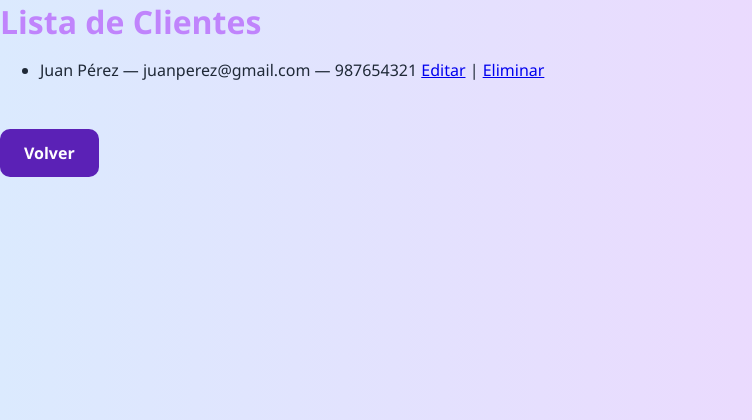
After one commit to diegolguin/miportafolio_1, a Django app: page /clientes/ in a window 1280 px wide. The commit adds this page. Shown: the top 420 px of the page, without its empty margins (0-752 px from the left). Run offline with Django 5.2, Linux system fonts and the light colour scheme; data comes from the database, SQL or seed files in the repository; both versions use the stored data as it was after the commit.

Commit message:
Proyecto  MiPortafolio_1 — se agrega CRUD completo, vistas edit/eliminar, autenticación y README actualizado con enlace Railway.

```diff
--- a/Diego_Sandoval/proyectos/admin.py
+++ b/Diego_Sandoval/proyectos/admin.py
@@ -1 +1,5 @@
 from django.contrib import admin
+from .models import Cliente, Producto
+
+admin.site.register(Cliente)
+admin.site.register(Producto)
--- a/Diego_Sandoval/proyectos/models.py
+++ b/Diego_Sandoval/proyectos/models.py
@@ -1 +1,17 @@
 from django.db import models
+
+class Cliente(models.Model):
+    nombre = models.CharField(max_length=100)
+    email = models.EmailField(unique=True)
+    telefono = models.CharField(max_length=15)
+
+    def __str__(self):
+        return self.nombre
+
+class Producto(models.Model):
+    nombre = models.CharField(max_length=100)
+    precio = models.DecimalField(max_digits=10, decimal_places=2)
+    stock = models.IntegerField(default=0)  # nuevo campo
+
+    def __str__(self):
+        return self.nombre
--- /dev/null
+++ b/Diego_Sandoval/proyectos/templates/proyectos/lista_clientes.html
@@ -0,0 +1,30 @@
+{% load static %}
+<!DOCTYPE html>
+<html lang="es">
+<head>
+  <meta charset="UTF-8">
+  <title>Lista de Clientes</title>
+  <link rel="stylesheet" href="{% static 'css/style.css' %}">
+</head>
+<body>
+  <h1>Lista de Clientes</h1>
+
+  {% if clientes %}
+    <ul>
+      {% for cliente in clientes %}
+        <li>
+          {{ cliente.nombre }} — {{ cliente.email }} — {{ cliente.telefono }}
+          <!-- 🔽 Botones CRUD -->
+          <a href="{% url 'editar_cliente' cliente.id %}" class="btn-edit">Editar</a> |
+          <a href="{% url 'eliminar_cliente' cliente.id %}" class="btn-delete"
+             onclick="return confirm('¿Seguro que deseas eliminar este cliente?')">Eliminar</a>
+        </li>
+      {% endfor %}
+    </ul>
+  {% else %}
+    <p>No hay clientes registrados.</p>
+  {% endif %}
+
+  <a class="btn" href="{% url 'lista' %}">Volver</a>
+</body>
+</html>
--- a/Diego_Sandoval/proyectos/urls.py
+++ b/Diego_Sandoval/proyectos/urls.py
@@ -1,6 +1,27 @@
 from django.urls import path
 from . import views
+from django.contrib.auth import views as auth_views
+
 urlpatterns = [
     path('', views.inicio, name='inicio'),
     path('lista/', views.lista, name='lista'),
+
+    # Clientes
+    path('clientes/', views.lista_clientes, name='lista_clientes'),
+    path('agregar_cliente/', views.agregar_cliente, name='agregar_cliente'),
+    path('editar_cliente/<int:id>/', views.editar_cliente, name='editar_cliente'),
+    path('eliminar_cliente/<int:id>/', views.eliminar_cliente, name='eliminar_cliente'),
+
+    # Productos
+    path('productos/', views.lista_productos, name='lista_productos'),
+    path('agregar_producto/', views.agregar_producto, name='agregar_producto'),
+    path('editar_producto/<int:id>/', views.editar_producto, name='editar_producto'),
+    path('eliminar_producto/<int:id>/', views.eliminar_producto, name='eliminar_producto'),
+
+    # Registro
+    path('registro/', views.registrar_usuario, name='registro'),
+
+    # Login y Logout
+    path('login/', auth_views.LoginView.as_view(template_name='proyectos/login.html'), name='login'),
+    path('logout/', auth_views.LogoutView.as_view(next_page='login'), name='logout'),
 ]
--- a/Diego_Sandoval/proyectos/views.py
+++ b/Diego_Sandoval/proyectos/views.py
@@ -1,7 +1,21 @@
+from django.contrib.auth.decorators import login_required
 from django.shortcuts import render, redirect
 from .models import Cliente, Producto
 from .forms import ClienteForm, ProductoForm
 
+def inicio(request):
+    return render(request, 'proyectos/inicio.html')
+
+# 👇 Aquí agregamos la nueva función lista
+from django.contrib.auth.decorators import login_required
+@login_required
+def lista(request):
+    proyectos = [
+        {"nombre": "Sistema de Ventas", "url": "lista_productos"},
+        {"nombre": "Gestión de Clientes", "url": "lista_clientes"},
+        {"nombre": "Inventario", "url": "lista_productos"},
+    ]
+    return render(request, 'proyectos/lista.html', {'proyectos': proyectos})
 def lista_clientes(request):
     clientes = Cliente.objects.all()
     return render(request, 'proyectos/lista_clientes.html', {'clientes': clientes})
@@ -29,3 +43,49 @@ def agregar_producto(request):
     else:
         form = ProductoForm()
     return render(request, 'proyectos/agregar_producto.html', {'form': form})
+from django.shortcuts import render, redirect
+from .forms import RegistroForm
+
+def registrar_usuario(request):
+    if request.method == 'POST':
+        form = RegistroForm(request.POST)
+        if form.is_valid():
+            form.save()  # crea el usuario
+            return redirect('login')  # redirige al login
+    else:
+        form = RegistroForm()
+    return render(request, 'proyectos/registro.html', {'form': form})
+# ✏️ Editar cliente
+def editar_cliente(request, id):
+    cliente = Cliente.objects.get(id=id)
+    if request.method == 'POST':
+        form = ClienteForm(request.POST, instance=cliente)
+        if form.is_valid():
+            form.save()
+            return redirect('lista_clientes')
+    else:
+        form = ClienteForm(instance=cliente)
+    return render(request, 'proyectos/editar_cliente.html', {'form': form})
+
+# ✏️ Editar producto
+def editar_producto(request, id):
+    producto = Producto.objects.get(id=id)
+    if request.method == 'POST':
+        form = ProductoForm(request.POST, instance=producto)
+        if form.is_valid():
+            form.save()
+            return redirect('lista_productos')
+    else:
+        form = ProductoForm(instance=producto)
+    return render(request, 'proyectos/editar_producto.html', {'form': form})
+# 🗑️ Eliminar cliente
+def eliminar_cliente(request, id):
+    cliente = Cliente.objects.get(id=id)
+    cliente.delete()
+    return redirect('lista_clientes')
+
+# 🗑️ Eliminar producto
+def eliminar_producto(request, id):
+    producto = Producto.objects.get(id=id)
+    producto.delete()
+    return redirect('lista_productos')
--- a/Diego_Sandoval/static/css/style.css
+++ b/Diego_Sandoval/static/css/style.css
@@ -1,65 +1,107 @@
-/* ===== Estilos generales ===== */
+/* Fondo general con degradado */
 body {
-    font-family: 'Segoe UI', Tahoma, Geneva, Verdana, sans-serif;
-    background: linear-gradient(to right, #e0f7fa, #e1bee7); /* degradado */
+    font-family: 'Segoe UI', sans-serif;
+    background: linear-gradient(to right, #dbeafe, #f5d0fe);
     margin: 0;
     padding: 0;
-    color: #333;
+    color: #1f2937;
 }
 
-/* ===== Encabezado ===== */
-h1 {
+/* Encabezado */
+header {
     text-align: center;
-    color: #4a148c; /* morado fuerte */
-    margin-top: 50px;
-    font-size: 2.5rem;
-    text-shadow: 2px 2px 5px rgba(0,0,0,0.1);
+    background: #111827;
+    color: white;
+    padding: 1.5rem 0;
+    box-shadow: 0 2px 6px rgba(0, 0, 0, 0.25);
 }
 
-/* ===== Párrafos ===== */
-p {
-    text-align: center;
-    font-size: 1.2rem;
-    margin: 20px 0;
+h1 {
+    font-size: 2rem;
+    margin: 0;
+    color: #c084fc;
 }
 
-/* ===== Links (botones) ===== */
-a {
+.usuario {
+    margin: 0.5rem 0;
+    font-size: 1rem;
+}
+
+.btn-logout {
     display: inline-block;
-    margin: 10px auto;
-    padding: 10px 20px;
-    background-color: #4a148c; /* morado */
-    color: #fff;
+    margin-top: 0.7rem;
+    padding: 0.5rem 1rem;
+    background-color: #7e22ce;
+    color: white;
+    border-radius: 10px;
     text-decoration: none;
     font-weight: bold;
-    border-radius: 8px;
+    transition: background 0.3s;
+}
+
+.btn-logout:hover {
+    background-color: #6d28d9;
+}
+
+/* Contenedor principal */
+main {
+    text-align: center;
+    padding: 2rem;
+}
+
+/* Lista de proyectos */
+.proyectos {
+    list-style: none;
+    padding: 0;
+    margin: 2rem auto;
+    display: flex;
+    flex-direction: column;
+    align-items: center;
+    gap: 1rem;
+}
+
+.proyectos li {
+    width: 60%;
+    background: white;
+    border-radius: 12px;
+    box-shadow: 0 4px 8px rgba(0, 0, 0, 0.15);
+    transition: transform 0.2s ease-in-out;
+}
+
+.proyectos li:hover {
+    transform: translateY(-4px);
+}
+
+/* Botones de proyectos */
+.btn-proyecto {
+    display: block;
+    padding: 1rem;
+    text-decoration: none;
+    color: #1f2937;
+    font-weight: bold;
+    border-radius: 10px;
+    background-color: white;
     transition: all 0.3s ease;
 }
 
-a:hover {
-    background-color: #7b1fa2; /* más claro al pasar el mouse */
-    transform: scale(1.05);
+.btn-proyecto:hover {
+    background-color: #c084fc;
+    color: white;
 }
 
-/* ===== Lista de proyectos ===== */
-ul {
-    list-style: none;
-    padding: 0;
-    max-width: 400px;
-    margin: 30px auto;
-    background: white;
+/* Botón inferior */
+.btn {
+    display: inline-block;
+    margin-top: 2rem;
+    background-color: #5b21b6;
+    color: white;
+    padding: 0.8rem 1.5rem;
     border-radius: 10px;
-    box-shadow: 0 4px 10px rgba(0,0,0,0.1);
-    overflow: hidden;
+    text-decoration: none;
+    font-weight: bold;
+    transition: background 0.3s;
 }
 
-ul li {
-    padding: 15px;
-    border-bottom: 1px solid #eee;
-    text-align: center;
-    font-size: 1.1rem;
+.btn:hover {
+    background-color: #4c1d95;
 }
-
-ul li:last-child {
-    border-bottom: none;
-}
```
Also changed, not shown: Diego_Sandoval/miportafolio/settings.py (+10 -3 lines), Diego_Sandoval/proyectos/forms.py (+30 -2 lines), Diego_Sandoval/proyectos/templates/proyectos/editar_cliente.html (added, +18 -0 lines), Diego_Sandoval/proyectos/templates/proyectos/editar_producto.html (added, +18 -0 lines), Diego_Sandoval/proyectos/templates/proyectos/lista.html (+9 -1 lines), Diego_Sandoval/proyectos/templates/proyectos/lista_productos.html (added, +30 -0 lines), Diego_Sandoval/proyectos/templates/proyectos/login.html (added, +23 -0 lines), Diego_Sandoval/proyectos/templates/proyectos/registro.html (added, +116 -0 lines), Diego_Sandoval/db.sqlite3, Diego_Sandoval/proyectos/migrations/0001_initial.py (added).
